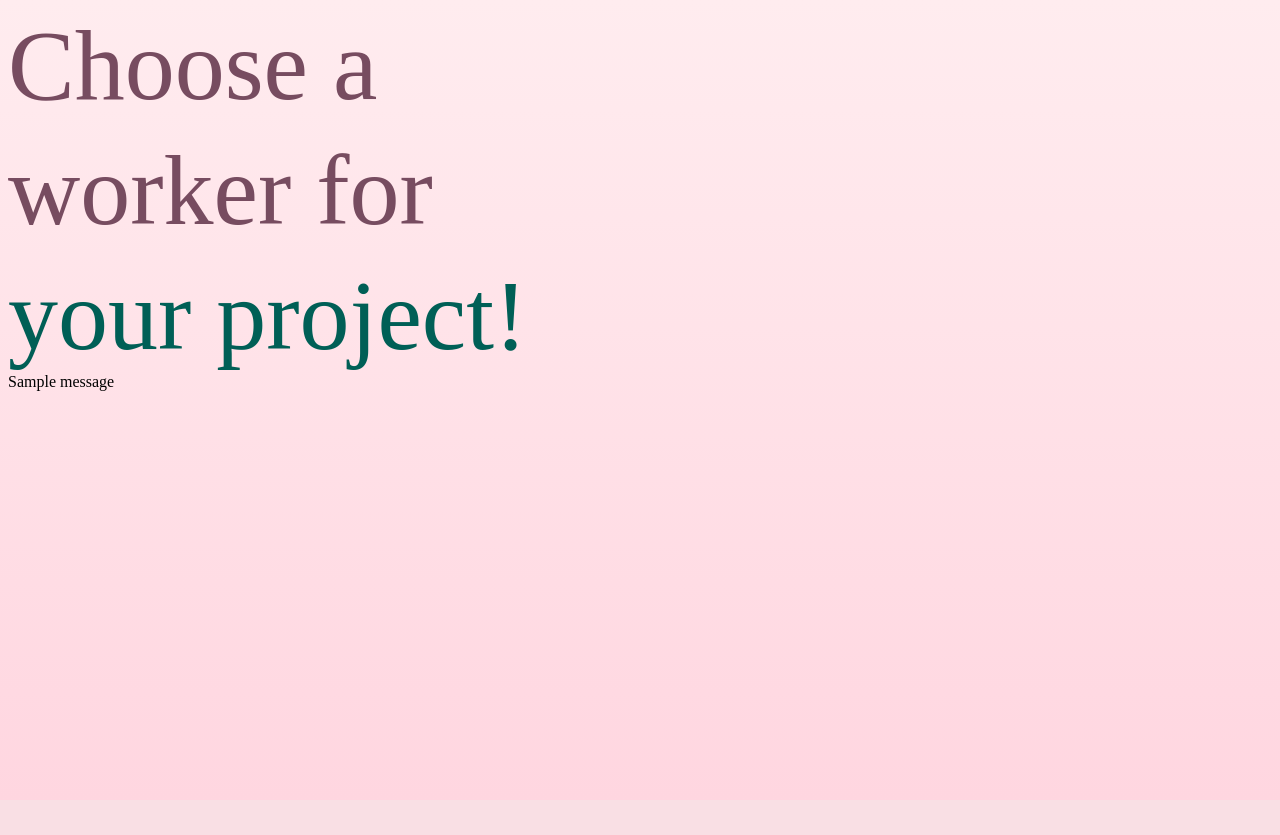
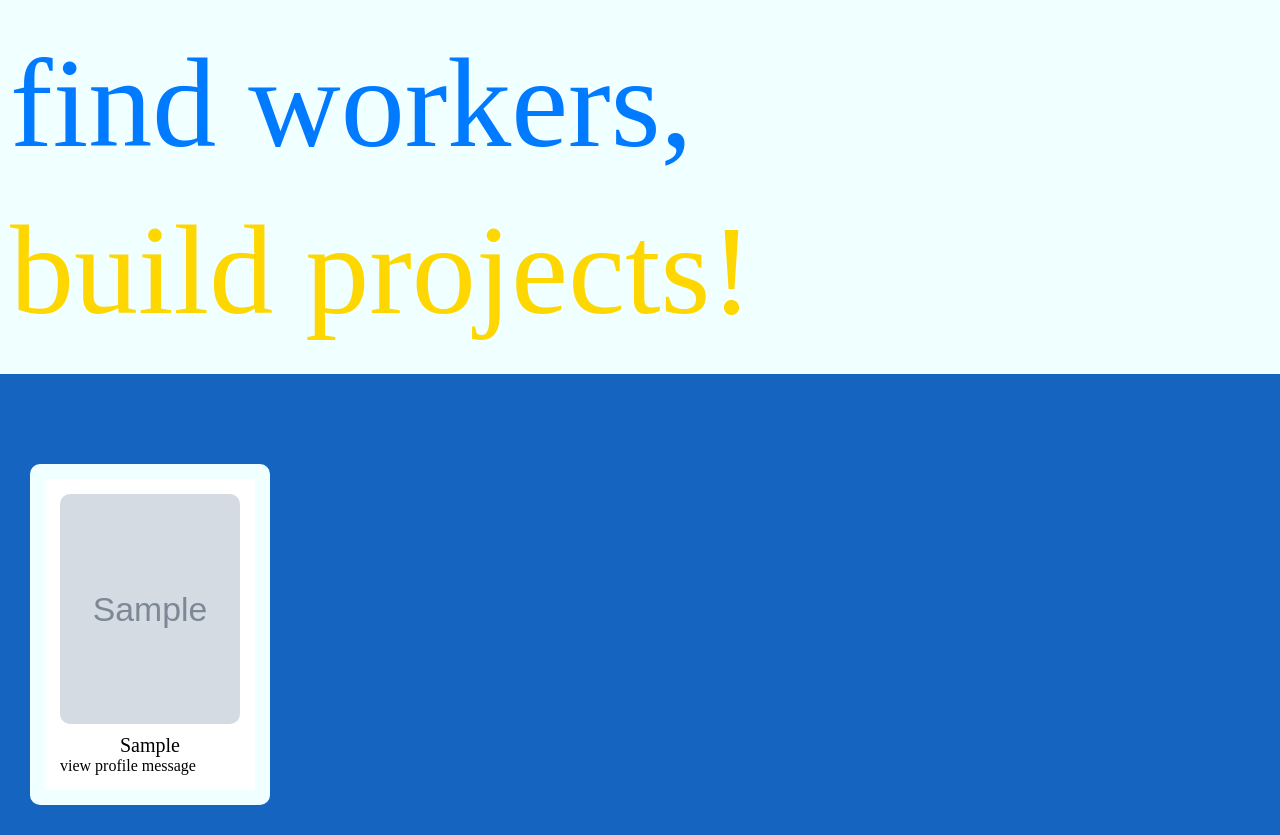
Before and after one commit to douglasaubre51/akeno, a Django app: page / in a window 1280 px wide. Before the commit the page ends 391 px from the top, so only its background shows below. Run offline with Django 5.2, Linux system fonts and the light colour scheme; tables that the repository leaves empty hold one stand-in row (values such as "Sample post"); grey boxes marked "Sample" are stand-in pictures.

Commit message:
change of plans

```diff
--- a/akeno/urls.py
+++ b/akeno/urls.py
@@ -17,9 +17,16 @@ Including another URLconf
 from django.contrib import admin
 from django.urls import path,include
 
+from django.conf import settings
+from django.conf.urls.static import static
+
 urlpatterns = [
-    path('admin/', admin.site.urls),
+        path('__reload__/',include('django_browser_reload.urls')),
 
-    # market place urls
-    path('',include('market_place.urls'))
-]
+        path('admin/', admin.site.urls),
+
+        # market place urls
+        path('',include('market_place.urls'))
+
+
+        ] + static(settings.MEDIA_URL,document_root=settings.MEDIA_ROOT)
--- a/market_place/models.py
+++ b/market_place/models.py
@@ -17,6 +17,7 @@ class User(models.Model):
     state = models.CharField(max_length=50)
     country = models.CharField(max_length=50)
 
+    profile_img = models.ImageField(upload_to = 'images/',blank = True,null = True)
 
 class Worker(User):
 
--- a/market_place/static/css/market_place/ui.css
+++ b/market_place/static/css/market_place/ui.css
@@ -1,18 +1,82 @@
 body{
-    background-image:linear-gradient(#ffecef,#ffd6e0);
+    /* reset */
+    margin:0;
+    padding:0;
+    box-sizing:border-box;
+
+    background-color:#1565c0;
+}
+
+/* market_place body */
+#market_place-body{
+    display:flex;
+    flex-direction:column;
+    gap:60px;
+
+    width:100%;
 }
 
 /* hero tags */
 #hero-tag-container{
+    background-color:#f0ffff;
+
+    font-size:10vw;
+    font-weight:100vw;
+
+    display:flex;
+    flex-direction:column;
+    gap:20px;
+
+    padding:30px 10px;
+    height:auto;
+    width:100%;
+
+}
+#hero-tag-1{
+    color:#007bff;
+}
+#hero-tag-2{
+    color:#ffd700;
+}
+
+/* card body */
+#card-body{
+    padding:30px;
+
+    display:grid;
+    grid-template-columns:auto auto auto auto;
+    gap:40px;
+}
+
+/* card */
+.moat{
+    background-color:#f0ffff;
+    width:fit-content;
+    padding:15px;
+
+    border-radius:10px;
+}
+
+.card{
+    background-color:white;
+    width:180px;
+    padding:15px;
+
     display:flex;
     flex-direction:column;
     gap:10px;
-    font-size:100px;
 }
+.card img{
+    width:100%;
+    height:230px;
 
-#hero-tag-1{
-    color:#774c60;
+    border-radius:10px;
 }
-#hero-tag-2{
-    color:#005f56;
+.card-details{
+    display:flex;
+    flex-direction:column;
 }
+.card span{
+    font-size:20px;
+    align-self:center;
+}
--- a/market_place/templates/market_place.html
+++ b/market_place/templates/market_place.html
@@ -12,25 +12,38 @@
 	<div id='market_place-body'>
 
 	    <div id='hero-tag-container'>
-		<span id='hero-tag-1'>Choose a</span>
-		<span id='hero-tag-1'>worker for</span>
-		<span id='hero-tag-2'>your project!</span>
+		<span id='hero-tag-1'>find workers,</span>
+		<span id='hero-tag-2'>build projects!</span>
 	    </div>
 
+	    <!-- cards -->
 	    <div id='card-body'>
 
 		{% for i in worker_model %}
 
-		<div class='card-container'>
+		<div class='moat'>
+		    <div class='card'>
 
-		    <span class='title'>{{i.first_name}}</span>
+			<div class='image-container'>
 
-		    <a class='message-btn'>message</a>
-		</div>
+			    <img src='{{ i.profile_img.url }}' alt='profile photo' />
+			</div>
 
+			<div class='card-details'>
+
+			    <span class='title'>{{i.first_name}}</span>
+
+			    <div class='btn-container'>
+
+				<a class='view-profile-btn'>view profile</a>
+				<a class='message-btn'>message</a>
+			    </div> <!-- btn container -->
+			</div> <!-- card details -->
+		    </div> <!-- card -->
+		</div> <!-- moat -->
 		{% endfor %}
-	    </div>
+	    </div> <!-- card container -->
 
-	</div>
+	</div> <!-- marketplace body -->
     </body>
 </html>
--- a/market_place/views.py
+++ b/market_place/views.py
@@ -17,7 +17,7 @@ def get_current_time(request):
 
 def get_market_place(request):
 
-    worker_model = Worker.objects.all().values()
+    worker_model = Worker.objects.all()
 
     context = {
             'worker_model':worker_model
```
Also changed, not shown: akeno/settings.py (+8 -0 lines), market_place/migrations/0008_user_profile_img.py (added), 3 other files.
